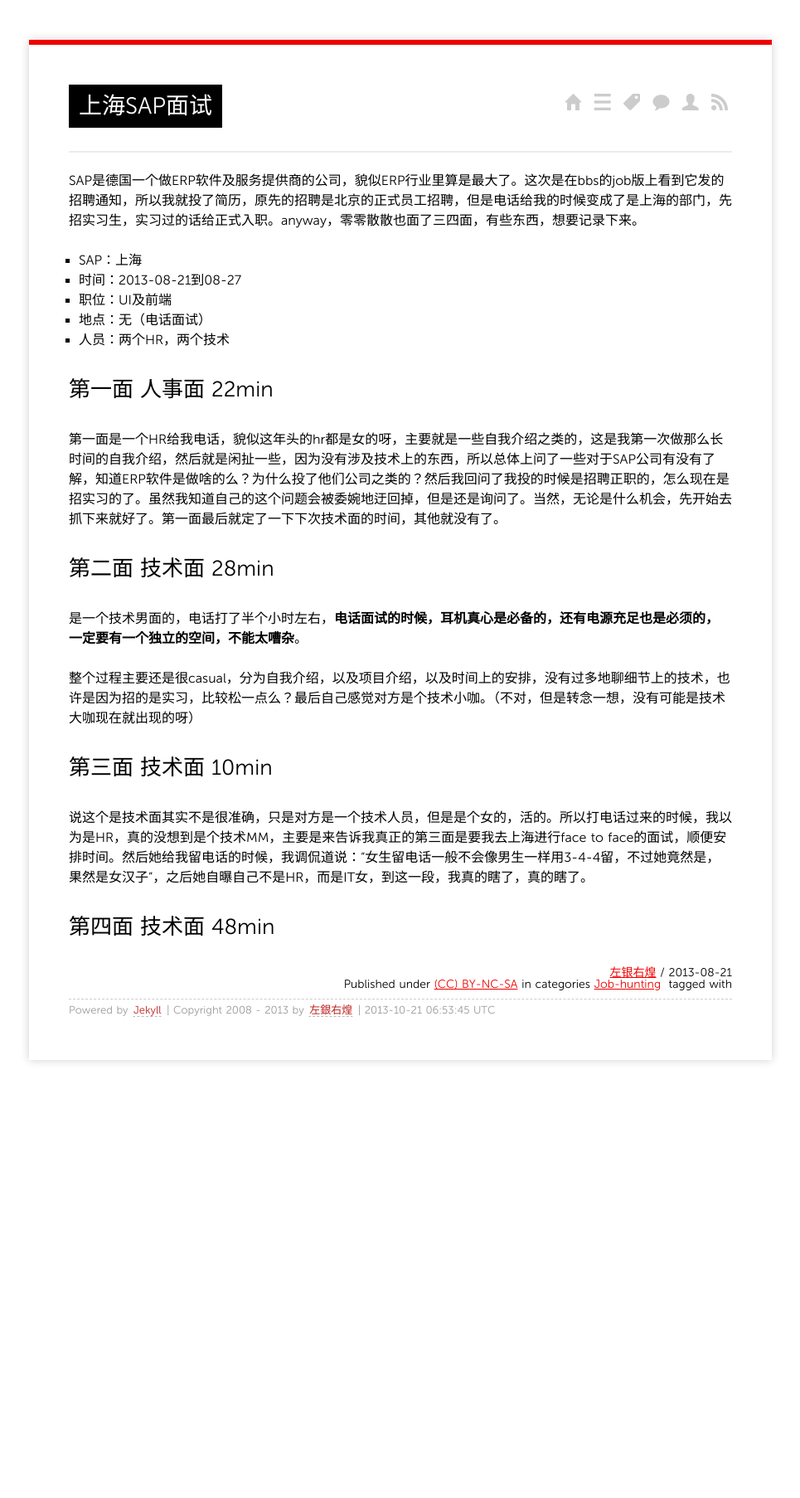
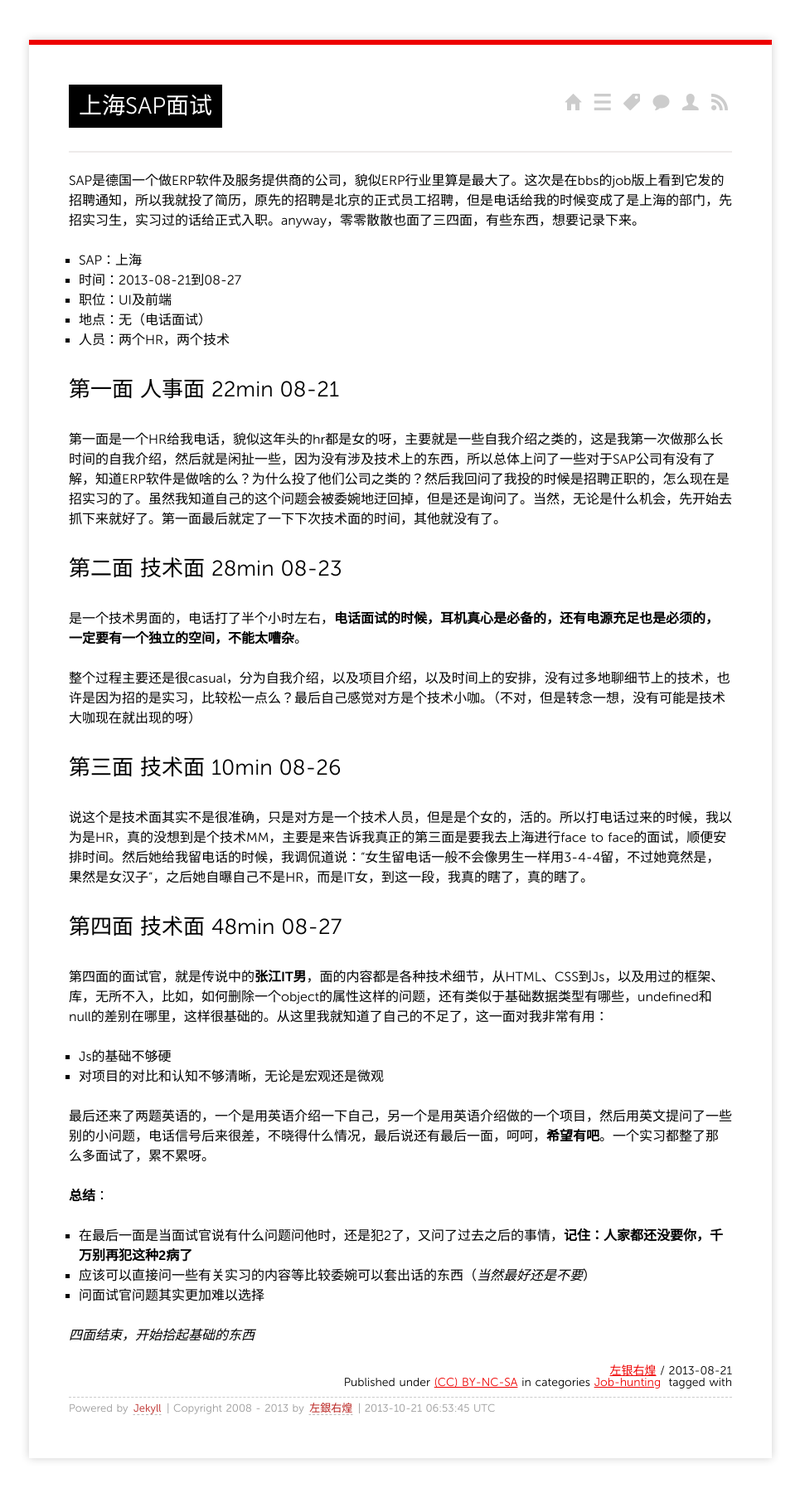
Before and after one commit to grahamle/grahamle.github.com, a Jekyll site: the page built from _posts/2013/2013-08-21-上海SAP面试.md, in a window 1280 px wide. Shown: the whole page at 83% size, without its empty margins (157-1122 px from the left). Built offline with Jekyll 4.4.1, drawn with Linux system fonts in a browser that asks for light colours; Markdown is read by kramdown in place of the engine named in the settings; comment, search, counter and statistics services are not loaded; before the commit the page ends 1326 px from its top, so only the background shows below that.

Commit message:
上海SAP面试（下）

```diff
--- a/_posts/2013/2013-08-21-上海SAP面试.md
+++ b/_posts/2013/2013-08-21-上海SAP面试.md
@@ -13,15 +13,29 @@
 - 地点：无（电话面试）
 - 人员：两个HR，两个技术
 
-## 第一面  人事面  22min
+## 第一面  人事面  22min  08-21
 第一面是一个HR给我电话，貌似这年头的hr都是女的呀，主要就是一些自我介绍之类的，这是我第一次做那么长时间的自我介绍，然后就是闲扯一些，因为没有涉及技术上的东西，所以总体上问了一些对于SAP公司有没有了解，知道ERP软件是做啥的么？为什么投了他们公司之类的？然后我回问了我投的时候是招聘正职的，怎么现在是招实习的了。虽然我知道自己的这个问题会被委婉地迂回掉，但是还是询问了。当然，无论是什么机会，先开始去抓下来就好了。第一面最后就定了一下下次技术面的时间，其他就没有了。
 
-## 第二面  技术面  28min
+## 第二面  技术面  28min  08-23
 是一个技术男面的，电话打了半个小时左右，**电话面试的时候，耳机真心是必备的，还有电源充足也是必须的，一定要有一个独立的空间，不能太嘈杂**。
 
 整个过程主要还是很casual，分为自我介绍，以及项目介绍，以及时间上的安排，没有过多地聊细节上的技术，也许是因为招的是实习，比较松一点么？最后自己感觉对方是个技术小咖。（不对，但是转念一想，没有可能是技术大咖现在就出现的呀）
 
-## 第三面  技术面  10min
+## 第三面  技术面  10min  08-26
 说这个是技术面其实不是很准确，只是对方是一个技术人员，但是是个女的，活的。所以打电话过来的时候，我以为是HR，真的没想到是个技术MM，主要是来告诉我真正的第三面是要我去上海进行face to face的面试，顺便安排时间。然后她给我留电话的时候，我调侃道说：“女生留电话一般不会像男生一样用3-4-4留，不过她竟然是，果然是女汉子”，之后她自曝自己不是HR，而是IT女，到这一段，我真的瞎了，真的瞎了。
 
-## 第四面  技术面  48min
+## 第四面  技术面  48min  08-27
+第四面的面试官，就是传说中的**张江IT男**，面的内容都是各种技术细节，从HTML、CSS到Js，以及用过的框架、库，无所不入，比如，如何删除一个object的属性这样的问题，还有类似于基础数据类型有哪些，undefined和null的差别在哪里，这样很基础的。从这里我就知道了自己的不足了，这一面对我非常有用：
+
+- Js的基础不够硬
+- 对项目的对比和认知不够清晰，无论是宏观还是微观
+
+最后还来了两题英语的，一个是用英语介绍一下自己，另一个是用英语介绍做的一个项目，然后用英文提问了一些别的小问题，电话信号后来很差，不晓得什么情况，最后说还有最后一面，呵呵，**希望有吧**。一个实习都整了那么多面试了，累不累呀。
+
+**总结**：
+
+- 在最后一面是当面试官说有什么问题问他时，还是犯2了，又问了过去之后的事情，**记住：人家都还没要你，千万别再犯这种2病了**
+- 应该可以直接问一些有关实习的内容等比较委婉可以套出话的东西（*当然最好还是不要*）
+- 问面试官问题其实更加难以选择
+
+*四面结束，开始拾起基础的东西*
```
